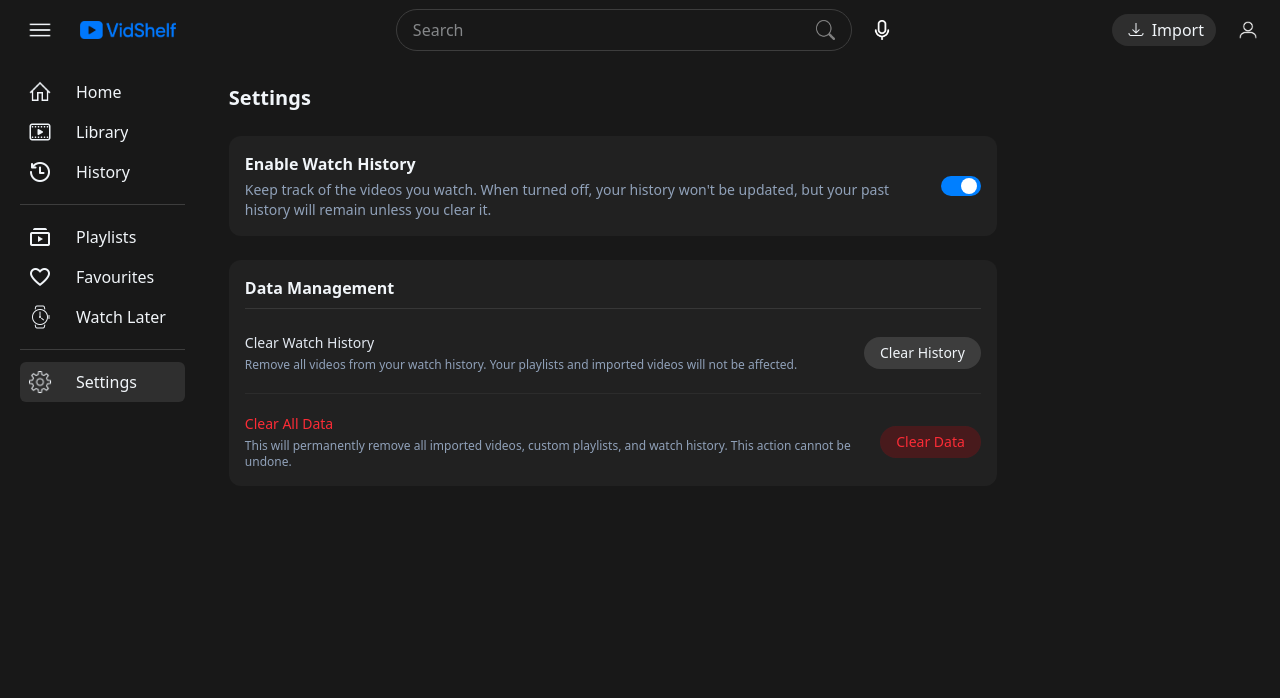
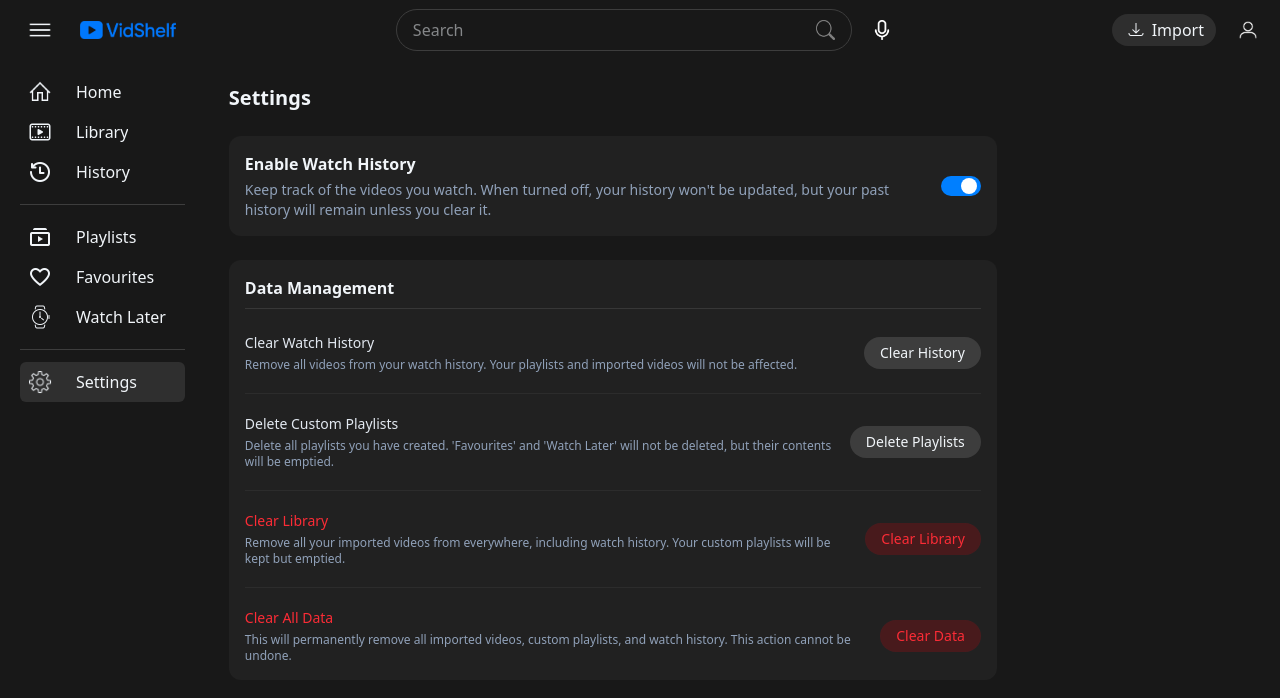
Before and after one commit to himanshurattan99/vid-shelf, a React (Vite) app: page /settings in a window 1280 px wide. Shown: the top 698 px of the page. Built offline with nearby package versions, Linux system fonts and the light colour scheme.

Commit message:
feat: add clear library and delete custom playlists options to settings
fix: clear playback progress of videos in history

```diff
--- a/src/App.jsx
+++ b/src/App.jsx
@@ -266,10 +266,65 @@ const App = () => {
     showNotification('Video removed from History')
   }
 
-  // Clear all videos from history
+  // Clear all videos from history and reset their playback progress
   const clearHistory = () => {
+    // Reset the playback progress for all videos currently in watch history
+    setVideos((prevVideos) => {
+      const updatedVideos = { ...prevVideos }
+      history.forEach((videoId) => {
+        if (updatedVideos[videoId]) {
+          updatedVideos[videoId] = {
+            ...updatedVideos[videoId],
+            progress: 0
+          }
+        }
+      })
+      return updatedVideos
+    })
+    // Clear watch history
     setHistory([])
     showNotification('Watch history cleared')
+  }
+
+  // Clear all videos from library, playlists, and watch history (keep custom playlists)
+  const clearLibrary = () => {
+    // Revoke all blob URLs to prevent memory leaks
+    Object.values(videos).forEach((video) => {
+      if (video.url) URL.revokeObjectURL(video.url)
+      if (video.thumbnail) URL.revokeObjectURL(video.thumbnail)
+      if (video.subtitles) {
+        video.subtitles.forEach((sub) => URL.revokeObjectURL(sub.src))
+      }
+    })
+
+    // Delete all videos
+    setVideos({})
+
+    // Remove all videos from existing playlists (keep the playlists themselves)
+    setPlaylists((prevPlaylists) => {
+      const updatedPlaylists = {}
+      for (const [id, playlist] of Object.entries(prevPlaylists)) {
+        updatedPlaylists[id] = {
+          ...playlist,
+          videoIds: []
+        }
+      }
+      return updatedPlaylists
+    })
+
+    // Clear watch history
+    setHistory([])
+
+    showNotification('All videos cleared successfully')
+  }
+
+  // Delete all custom playlists
+  const deleteCustomPlaylists = () => {
+    setPlaylists({
+      favourites: { id: 'favourites', name: 'Favourites', videoIds: [] },
+      watch_later: { id: 'watch_later', name: 'Watch Later', videoIds: [] }
+    })
+    showNotification('Custom playlists deleted')
   }
 
   // Clear all data (videos, playlists, history)
@@ -387,7 +442,7 @@ const App = () => {
           <Route path='/playlists' element={<Playlists videos={videos} playlists={playlists} createPlaylist={createPlaylist} removePlaylist={removePlaylist} />} />
           <Route path='/playlist' element={<Playlist videos={videos} playlists={playlists} removeVideoFromPlaylist={removeVideoFromPlaylist} />} />
           <Route path='/search' element={<Search videos={videos} />} />
-          <Route path='/settings' element={<Settings historyEnabled={historyEnabled} setHistoryEnabled={setHistoryEnabled} clearHistory={clearHistory} clearAllData={clearAllData} />} />
+          <Route path='/settings' element={<Settings historyEnabled={historyEnabled} setHistoryEnabled={setHistoryEnabled} clearHistory={clearHistory} deleteCustomPlaylists={deleteCustomPlaylists} clearLibrary={clearLibrary} clearAllData={clearAllData} />} />
           <Route path='*' element={<Error errorCode='404' errorMessage="Hmm, this page doesn't exist. Looks like you took a wrong turn!" />} />
         </Routes>
 
--- a/src/Pages/Settings.jsx
+++ b/src/Pages/Settings.jsx
@@ -1,9 +1,11 @@
 import { useState } from 'react'
 import Modal from '../Components/Modal'
 
-const Settings = ({ historyEnabled, setHistoryEnabled, clearHistory, clearAllData }) => {
+const Settings = ({ historyEnabled, setHistoryEnabled, clearHistory, deleteCustomPlaylists, clearLibrary, clearAllData }) => {
     // State variables for managing confirmation modals visibility
     const [showClearHistoryModal, setShowClearHistoryModal] = useState(false)
+    const [showDeleteCustomPlaylistsModal, setShowDeleteCustomPlaylistsModal] = useState(false)
+    const [showClearLibraryModal, setShowClearLibraryModal] = useState(false)
     const [showClearDataModal, setShowClearDataModal] = useState(false)
 
     return (
@@ -52,6 +54,44 @@ const Settings = ({ historyEnabled, setHistoryEnabled, clearHistory, clearAllDat
 
                     <div className="h-px my-1 bg-white/5"></div>
 
+                    {/* Delete Custom Playlists */}
+                    <div className="flex flex-col sm:flex-row sm:items-center justify-between gap-4">
+                        <div className="flex-1">
+                            <h4 className="text-sm font-medium text-slate-200">Delete Custom Playlists</h4>
+                            <div className="mt-1 text-xs text-slate-400">
+                                Delete all playlists you have created. 'Favourites' and 'Watch Later' will not be deleted, but their contents will be emptied.
+                            </div>
+                        </div>
+
+                        <button
+                            onClick={() => setShowDeleteCustomPlaylistsModal(true)}
+                            className="py-1.5 px-4 bg-[#3d3d3d] hover:bg-[#4d4d4d] rounded-full text-sm font-medium shrink-0 transition-colors cursor-pointer"
+                        >
+                            Delete Playlists
+                        </button>
+                    </div>
+
+                    <div className="h-px my-1 bg-white/5"></div>
+
+                    {/* Clear Library */}
+                    <div className="flex flex-col sm:flex-row sm:items-center justify-between gap-4">
+                        <div className="flex-1">
+                            <h4 className="text-sm font-medium text-red-500">Clear Library</h4>
+                            <div className="mt-1 text-xs text-slate-400">
+                                Remove all your imported videos from everywhere, including watch history. Your custom playlists will be kept but emptied.
+                            </div>
+                        </div>
+
+                        <button
+                            onClick={() => setShowClearLibraryModal(true)}
+                            className="py-1.5 px-4 bg-red-600/20 hover:bg-red-600 rounded-full text-sm font-medium text-red-500 hover:text-white shrink-0 transition-colors cursor-pointer"
+                        >
+                            Clear Library
+                        </button>
+                    </div>
+
+                    <div className="h-px my-1 bg-white/5"></div>
+
                     {/* Clear All Data */}
                     <div className="flex flex-col sm:flex-row sm:items-center justify-between gap-4">
                         <div className="flex-1">
@@ -83,6 +123,30 @@ const Settings = ({ historyEnabled, setHistoryEnabled, clearHistory, clearAllDat
                 />
             )}
 
+            {/* Delete Custom Playlists Confirmation Modal */}
+            {showDeleteCustomPlaylistsModal && (
+                <Modal type="danger" actionText="Delete Playlists"
+                    title="Delete all custom playlists?"
+                    onClose={() => setShowDeleteCustomPlaylistsModal(false)}
+                    onConfirm={() => {
+                        deleteCustomPlaylists()
+                        setShowDeleteCustomPlaylistsModal(false)
+                    }}
+                />
+            )}
+
+            {/* Clear Library Confirmation Modal */}
+            {(showClearLibraryModal) && (
+                <Modal type="danger" actionText="Clear"
+                    title="Clear videos from library?"
+                    onClose={() => setShowClearLibraryModal(false)}
+                    onConfirm={() => {
+                        clearLibrary()
+                        setShowClearLibraryModal(false)
+                    }}
+                />
+            )}
+
             {/* Clear All Data Confirmation Modal */}
             {(showClearDataModal) && (
                 <Modal type="danger" actionText="Delete All"
```
